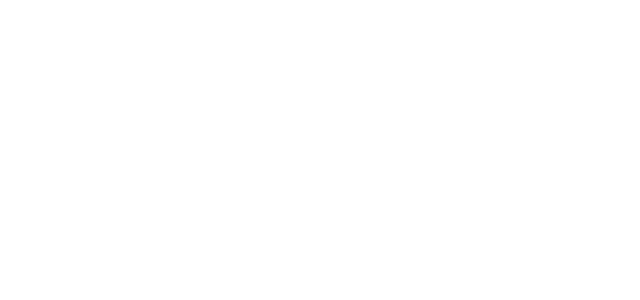
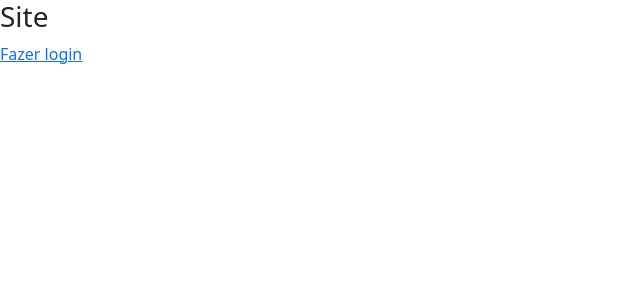
Before and after one commit to antoniotnn/empresa-360-vuejs, a Vue app: page / in a window 1280 px wide. Before the commit this address had no page. Shown: the top 300 px of the page, without its empty margins (0-640 px from the left). Built offline with nearby package versions, Linux system fonts and the light colour scheme.

Commit message:
219. Configurando o Bootstrap no projeto e adicionando o componente Site

```diff
--- a/public/index.html
+++ b/public/index.html
@@ -6,6 +6,9 @@
     <meta name="viewport" content="width=device-width,initial-scale=1.0">
     <link rel="icon" href="<%= BASE_URL %>favicon.ico">
     <title><%= htmlWebpackPlugin.options.title %></title>
+    <link href="https://cdn.jsdelivr.net/npm/bootstrap@5.1.3/dist/css/bootstrap.min.css" rel="stylesheet" integrity="sha384-1BmE4kWBq78iYhFldvKuhfTAU6auU8tT94WrHftjDbrCEXSU1oBoqyl2QvZ6jIW3" crossorigin="anonymous">
+    <script src="https://cdn.jsdelivr.net/npm/bootstrap@5.1.3/dist/js/bootstrap.bundle.min.js" integrity="sha384-ka7Sk0Gln4gmtz2MlQnikT1wXgYsOg+OMhuP+IlRH9sENBO0LRn5q+8nbTov4+1p" crossorigin="anonymous"></script>
+    <link rel="stylesheet" href="https://cdn.jsdelivr.net/npm/bootstrap-icons@1.8.1/font/bootstrap-icons.css">
   </head>
   <body>
     <noscript>
--- a/src/router.js
+++ b/src/router.js
@@ -1,8 +1,13 @@
 import { createRouter, createWebHistory } from 'vue-router'; //createWebHashHistory
 import Home from '@/views/Home.vue';
 import Login from '@/views/Login.vue';
+import Site from '@/views/Site.vue';
 
 const routes = [
+    {
+        path: '/', //localhost:8080/
+        component: Site
+    },
     {
         path: '/home', //localhost:8080/home
         component: Home
--- a/src/views/Home.vue
+++ b/src/views/Home.vue
@@ -1,7 +1,6 @@
 <template>
     <div>
         <h3>Home</h3>
-        <!--<router-link to="/login">Navegar para "/login"</router-link>-->
-        <router-link to="/login">Navegar para "/login"</router-link>
+        <router-link to="/">Sair</router-link>
     </div>
 </template>
--- /dev/null
+++ b/src/views/Site.vue
@@ -0,0 +1,6 @@
+<template>
+    <div>
+        <h3>Site</h3>
+        <router-link to="/login">Fazer login</router-link>
+    </div>
+</template>
```
